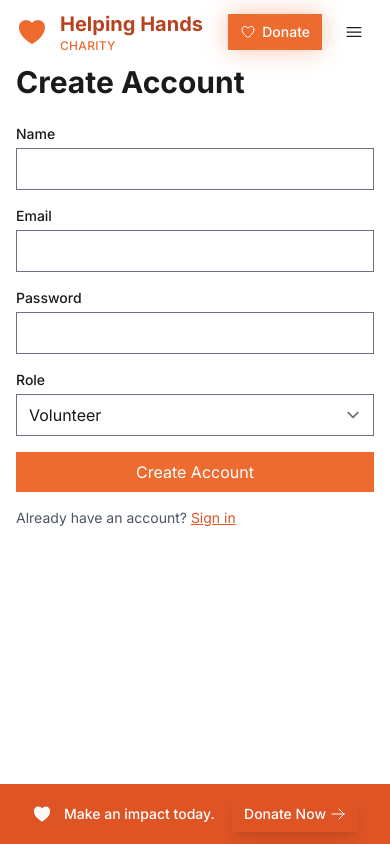
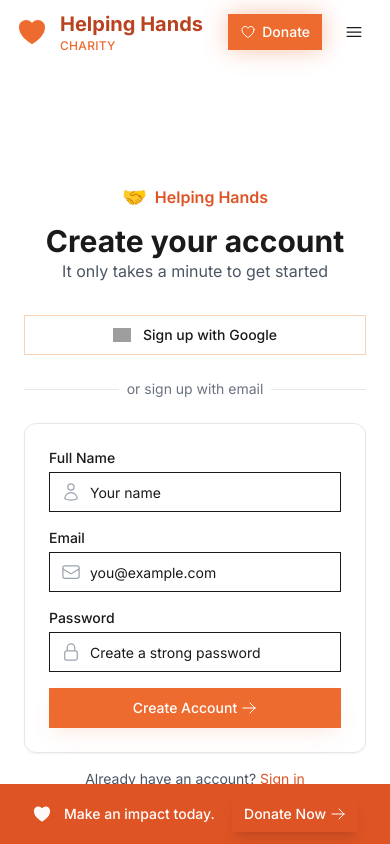
Before and after one commit to sobuj757676-hash/helping-hands-charity-frontend, a Next.js app: page /auth/signup in a window 390 px wide. Shown: the top 844 px of the page. Built offline with nearby package versions, Linux system fonts and the light colour scheme; grey boxes are pictures that could not be loaded; a web font is replaced by a local one.

Commit message:
UX Upgrade: Beautiful Sign In/Up pages with left visual panel and Google button placeholders

```diff
--- a/src/app/auth/signin/page.tsx
+++ b/src/app/auth/signin/page.tsx
@@ -1,25 +1,90 @@
-import type { Metadata } from 'next'
+import Link from 'next/link'
+import { Button } from '@/components/ui/button'
+import { Card, CardContent } from '@/components/ui/card'
+import { Input } from '@/components/ui/input'
+import Image from 'next/image'
+import { EnvelopeIcon, LockClosedIcon, ArrowRightIcon } from '@heroicons/react/24/outline'
 
-export const metadata: Metadata = {
+export const metadata = {
   title: 'Sign In | Helping Hands',
 }
 
 export default function SignInPage() {
   return (
-    <div className="container-responsive py-12 max-w-md">
-      <h1 className="text-3xl font-bold mb-6">Sign In</h1>
-      <form className="space-y-4">
-        <div>
-          <label className="block text-sm font-medium mb-1">Email</label>
-          <input className="border rounded-md px-3 py-2 w-full" type="email" />
+    <div className="min-h-screen grid lg:grid-cols-2">
+      {/* Left Visual Panel */}
+      <div className="relative hidden lg:block">
+        <Image
+          src="https://images.unsplash.com/photo-1488521787991-ed7bbaae773c?q=80&w=1200&auto=format&fit=crop"
+          alt="Helping Hands"
+          fill
+          className="object-cover"
+          priority
+        />
+        <div className="absolute inset-0 bg-charity-600/40" />
+        <div className="absolute bottom-8 left-8 right-8 text-white">
+          <h2 className="text-3xl font-bold mb-2">Welcome Back</h2>
+          <p className="text-white/90 max-w-lg">
+            Continue your journey of making a difference. Your contributions create real impact across Bangladesh.
+          </p>
         </div>
-        <div>
-          <label className="block text-sm font-medium mb-1">Password</label>
-          <input className="border rounded-md px-3 py-2 w-full" type="password" />
+      </div>
+
+      {/* Right Form Panel */}
+      <div className="flex items-center justify-center p-6 lg:p-12">
+        <div className="w-full max-w-md">
+          <div className="text-center mb-8">
+            <Link href="/" className="inline-flex items-center gap-2 text-charity-600 font-semibold">
+              <span className="text-xl">🤝</span> Helping Hands
+            </Link>
+            <h1 className="text-3xl font-bold mt-3">Sign in to your account</h1>
+            <p className="text-gray-600">Access your dashboard to continue helping others</p>
+          </div>
+
+          {/* Social Login */}
+          <div className="space-y-3">
+            <Button variant="outline" className="w-full flex items-center justify-center gap-3">
+              <Image src="/google.svg" alt="Google" width={18} height={18} />
+              Continue with Google
+            </Button>
+          </div>
+
+          <div className="relative my-6">
+            <div className="absolute inset-0 flex items-center"><span className="w-full border-t" /></div>
+            <div className="relative flex justify-center text-sm"><span className="bg-white px-2 text-gray-500">or continue with email</span></div>
+          </div>
+
+          <Card>
+            <CardContent className="p-6 space-y-4">
+              <div>
+                <label className="block text-sm font-medium mb-1">Email</label>
+                <div className="relative">
+                  <EnvelopeIcon className="h-5 w-5 text-gray-400 absolute left-3 top-1/2 -translate-y-1/2" />
+                  <Input type="email" placeholder="you@example.com" className="pl-10" />
+                </div>
+              </div>
+              <div>
+                <label className="block text-sm font-medium mb-1">Password</label>
+                <div className="relative">
+                  <LockClosedIcon className="h-5 w-5 text-gray-400 absolute left-3 top-1/2 -translate-y-1/2" />
+                  <Input type="password" placeholder="••••••••" className="pl-10" />
+                </div>
+                <div className="text-right mt-2">
+                  <Link href="/auth/forgot" className="text-sm text-charity-600 hover:underline">Forgot password?</Link>
+                </div>
+              </div>
+              <Button className="w-full group">
+                Sign In
+                <ArrowRightIcon className="h-4 w-4 ml-1 group-hover:translate-x-1 transition-transform" />
+              </Button>
+            </CardContent>
+          </Card>
+
+          <p className="text-sm text-gray-600 mt-4 text-center">
+            Don’t have an account? <Link href="/auth/signup" className="text-charity-600 underline">Sign up</Link>
+          </p>
         </div>
-        <button className="w-full px-4 py-2 rounded-md bg-charity-500 text-white">Sign In</button>
-      </form>
-      <p className="text-sm text-gray-600 mt-4">Don’t have an account? <a href="/auth/signup" className="text-charity-600 underline">Sign up</a></p>
+      </div>
     </div>
   )
 }
--- a/src/app/auth/signup/page.tsx
+++ b/src/app/auth/signup/page.tsx
@@ -1,37 +1,94 @@
-import type { Metadata } from 'next'
+import Link from 'next/link'
+import { Button } from '@/components/ui/button'
+import { Card, CardContent } from '@/components/ui/card'
+import { Input } from '@/components/ui/input'
+import Image from 'next/image'
+import { EnvelopeIcon, LockClosedIcon, UserIcon, ArrowRightIcon } from '@heroicons/react/24/outline'
 
-export const metadata: Metadata = {
+export const metadata = {
   title: 'Sign Up | Helping Hands',
 }
 
 export default function SignUpPage() {
   return (
-    <div className="container-responsive py-12 max-w-md">
-      <h1 className="text-3xl font-bold mb-6">Create Account</h1>
-      <form className="space-y-4">
+    <div className="min-h-screen grid lg:grid-cols-2">
+      {/* Left Visual Panel */}
+      <div className="relative hidden lg:block">
+        <Image
+          src="https://images.unsplash.com/photo-1497486751825-1233686d5d80?q=80&w=1200&auto=format&fit=crop"
+          alt="Helping Hands"
+          fill
+          className="object-cover"
+          priority
+        />
+        <div className="absolute inset-0 bg-charity-600/40" />
+        <div className="absolute bottom-8 left-8 right-8 text-white">
+          <h2 className="text-3xl font-bold mb-2">Join Our Community</h2>
+          <p className="text-white/90 max-w-lg">
+            Become a volunteer, donor, or beneficiary. Together, we’ll create lasting change.
+          </p>
+        </div>
+      </div>
+
+      {/* Right Form Panel */}
+      <div className="flex items-center justify-center p-6 lg:p-12">
+        <div className="w-full max-w-md">
+          <div className="text-center mb-8">
+            <Link href="/" className="inline-flex items-center gap-2 text-charity-600 font-semibold">
+              <span className="text-xl">🤝</span> Helping Hands
+            </Link>
+            <h1 className="text-3xl font-bold mt-3">Create your account</h1>
+            <p className="text-gray-600">It only takes a minute to get started</p>
+          </div>
+
+          {/* Social Signup */}
+          <div className="space-y-3">
+            <Button variant="outline" className="w-full flex items-center justify-center gap-3">
+              <Image src="/google.svg" alt="Google" width={18} height={18} />
+              Sign up with Google
+            </Button>
+          </div>
+
+          <div className="relative my-6">
+            <div className="absolute inset-0 flex items-center"><span className="w-full border-t" /></div>
+            <div className="relative flex justify-center text-sm"><span className="bg-white px-2 text-gray-500">or sign up with email</span></div>
+          </div>
+
+          <Card>
+            <CardContent className="p-6 space-y-4">
               <div>
-          <label className="block text-sm font-medium mb-1">Name</label>
-          <input className="border rounded-md px-3 py-2 w-full" />
+                <label className="block text-sm font-medium mb-1">Full Name</label>
+                <div className="relative">
+                  <UserIcon className="h-5 w-5 text-gray-400 absolute left-3 top-1/2 -translate-y-1/2" />
+                  <Input placeholder="Your name" className="pl-10" />
+                </div>
               </div>
               <div>
                 <label className="block text-sm font-medium mb-1">Email</label>
-          <input className="border rounded-md px-3 py-2 w-full" type="email" />
+                <div className="relative">
+                  <EnvelopeIcon className="h-5 w-5 text-gray-400 absolute left-3 top-1/2 -translate-y-1/2" />
+                  <Input type="email" placeholder="you@example.com" className="pl-10" />
+                </div>
               </div>
               <div>
                 <label className="block text-sm font-medium mb-1">Password</label>
-          <input className="border rounded-md px-3 py-2 w-full" type="password" />
+                <div className="relative">
+                  <LockClosedIcon className="h-5 w-5 text-gray-400 absolute left-3 top-1/2 -translate-y-1/2" />
+                  <Input type="password" placeholder="Create a strong password" className="pl-10" />
                 </div>
-        <div>
-          <label className="block text-sm font-medium mb-1">Role</label>
-          <select className="border rounded-md px-3 py-2 w-full">
-            <option>Volunteer</option>
-            <option>Donor</option>
-            <option>Beneficiary</option>
-          </select>
               </div>
-        <button className="w-full px-4 py-2 rounded-md bg-charity-500 text-white">Create Account</button>
-      </form>
-      <p className="text-sm text-gray-600 mt-4">Already have an account? <a href="/auth/signin" className="text-charity-600 underline">Sign in</a></p>
+              <Button className="w-full group">
+                Create Account
+                <ArrowRightIcon className="h-4 w-4 ml-1 group-hover:translate-x-1 transition-transform" />
+              </Button>
+            </CardContent>
+          </Card>
+
+          <p className="text-sm text-gray-600 mt-4 text-center">
+            Already have an account? <Link href="/auth/signin" className="text-charity-600 underline">Sign in</Link>
+          </p>
+        </div>
+      </div>
     </div>
   )
 }
```
Lines whose indentation alone changed are shown as unchanged.
